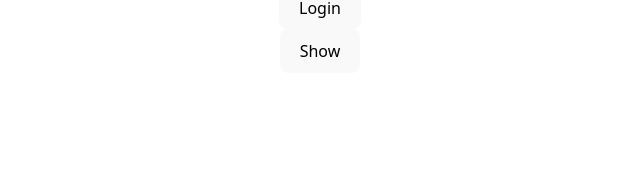
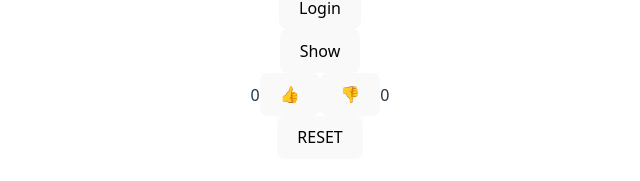
Before and after one commit to omordkovich/cohort45_fs, a React (Vite) app: page / in a window 1280 px wide. Shown: the part 831-1012 px from the top of the page, without its empty margins (320-960 px from the left). Before the commit the page ends 936 px from the top, so only its background shows below. Built offline with nearby package versions, Linux system fonts and the light colour scheme.

Commit message:
added homework 4

```diff
--- /dev/null
+++ b/src/components/feedback/Feedback.jsx
@@ -0,0 +1,32 @@
+import { useState } from "react";
+import MyButton from "../myButton/MyButton";
+
+export default function Feedback() {
+  const [likes, setLikes] = useState(0);
+  const [dislikes, setDislikes] = useState(0);
+
+  const like = () => {
+    setLikes((prev) => prev + 1);
+  };
+  const dislike = () => {
+    setDislikes((prev) => prev + 1);
+  };
+
+  const reset = () => {
+    setLikes(0);
+    setDislikes(0);
+  };
+  return (
+    <>
+      <div>
+        <span>{likes}</span>
+        <MyButton text={"👍"} func={like} />
+        <MyButton text={"👎"} func={dislike} />
+        <span>{dislikes}</span>
+      </div>
+      <div>
+        <MyButton text={"RESET"} func={reset} />
+      </div>
+    </>
+  );
+}
--- a/src/lessons_45FS/lessons/homework_03/Homework_04.jsx
+++ b/src/lessons_45FS/lessons/homework_03/Homework_04.jsx
@@ -1,5 +1,6 @@
 import { useState } from "react";
 import MyButton from "../../../components/myButton/MyButton";
+import Feedback from "../../../components/feedback/Feedback";
 
 export default function Homework_04() {
   const [count, setCount] = useState(0);
@@ -45,6 +46,7 @@ export default function Homework_04() {
       ) : (
         <></>
       )}
+      <Feedback />
     </div>
   );
 }
```
